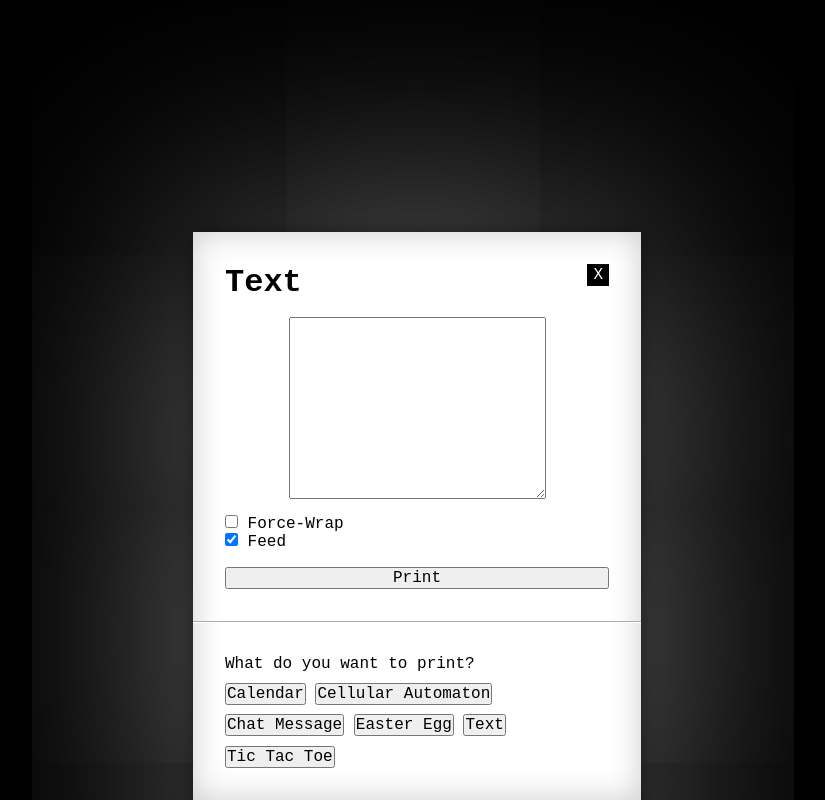
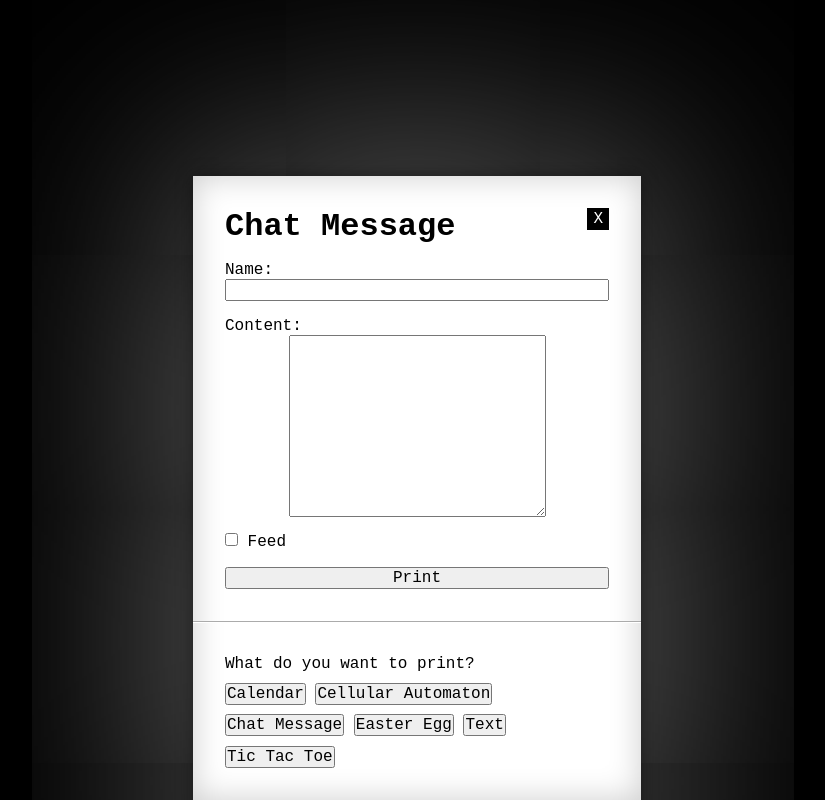
Before and after one commit to Garmelon/showbits, a Vue app in the folder showbits-thermal-printer-ui/: page / in a window 1280 px wide. Both pictures are taken after a click on the button "Chat Message". Shown: the whole page, without its empty margins (223-1048 px from the left). Built offline with nearby package versions, Linux system fonts and the light colour scheme.

Commit message:
Add chat segment

```diff
--- a/showbits-thermal-printer-ui/src/components/CSegment.vue
+++ b/showbits-thermal-printer-ui/src/components/CSegment.vue
@@ -5,14 +5,18 @@ import CSegmentEgg from "./CSegmentEgg.vue";
 import CSegmentText from "./CSegmentText.vue";
 import CSegmentTictactoe from "./CSegmentTictactoe.vue";
 import CSegmentCells from "./CSegmentCells.vue";
+import CSegmentChat from "./CSegmentChat.vue";
 
-const mode = ref<"calendar" | "cells" | "egg" | "text" | "tictactoe">();
+const mode = ref<
+  "calendar" | "chat" | "cells" | "egg" | "text" | "tictactoe"
+>();
 </script>
 
 <template>
   <div class="outer">
     <button v-if="mode" class="close" @click="mode = undefined">X</button>
     <CSegmentCalendar v-if="mode === 'calendar'" />
+    <CSegmentChat v-if="mode === 'chat'" />
     <CSegmentCells v-if="mode === 'cells'" />
     <CSegmentEgg v-if="mode === 'egg'" />
     <CSegmentText v-if="mode === 'text'" />
@@ -23,7 +27,7 @@ const mode = ref<"calendar" | "cells" | "egg" | "text" | "tictactoe">();
       <div class="list">
         <button @click="mode = 'calendar'">Calendar</button>
         <button @click="mode = 'cells'">Cellular Automaton</button>
-        <button @click="mode = 'text'">Chat Message</button>
+        <button @click="mode = 'chat'">Chat Message</button>
         <button @click="mode = 'egg'">Easter Egg</button>
         <button @click="mode = 'text'">Text</button>
         <button @click="mode = 'tictactoe'">Tic Tac Toe</button>
--- /dev/null
+++ b/showbits-thermal-printer-ui/src/components/CSegmentChat.vue
@@ -0,0 +1,87 @@
+<script setup lang="ts">
+import { useApiRequest } from "@/apiRequest";
+import { ref, useTemplateRef } from "vue";
+import CSegmentError from "./CSegmentError.vue";
+
+const { disabled, error, makeRequest } = useApiRequest();
+const form = useTemplateRef<HTMLFormElement>("form");
+
+const username = ref("");
+const content = ref("");
+const feed = ref(false);
+
+// Ctrl+Enter in textarea should submit form.
+function textareaKeypress(ev: KeyboardEvent): void {
+  if (ev.ctrlKey && ev.key === "Enter") {
+    form.value?.requestSubmit();
+  }
+}
+
+function submit() {
+  const data = new URLSearchParams();
+  data.append("username", username.value);
+  data.append("content", content.value);
+  data.append("feed", String(feed.value));
+  void makeRequest("/api/chat", data);
+}
+</script>
+
+<template>
+  <form ref="form" @submit.prevent="submit">
+    <h2>Chat Message</h2>
+
+    <label class="wide">
+      Name:
+      <input
+        v-model="username"
+        type="text"
+        required
+        minlength="1"
+        maxlength="32"
+      />
+    </label>
+
+    <label for="content">Content:</label>
+    <!-- For some reason one col = 2 characters. -->
+    <textarea
+      id="content"
+      v-model="content"
+      rows="10"
+      cols="24"
+      :disabled
+      @keypress="textareaKeypress"
+    ></textarea>
+
+    <label><input v-model="feed" type="checkbox" :disabled /> Feed</label>
+
+    <button :disabled>Print</button>
+    <CSegmentError :message="error" />
+  </form>
+</template>
+
+<style scoped>
+form {
+  display: flex;
+  flex-direction: column;
+  gap: 16px;
+}
+
+textarea {
+  margin-top: -16px;
+
+  align-self: center;
+  width: fit-content;
+
+  /* Prevent manual resizing from changing the width. */
+  min-width: fit-content;
+  max-width: fit-content;
+
+  /* Emulate how typst wraps text. */
+  overflow-wrap: normal;
+}
+
+.wide {
+  display: flex;
+  flex-direction: column;
+}
+</style>
```
